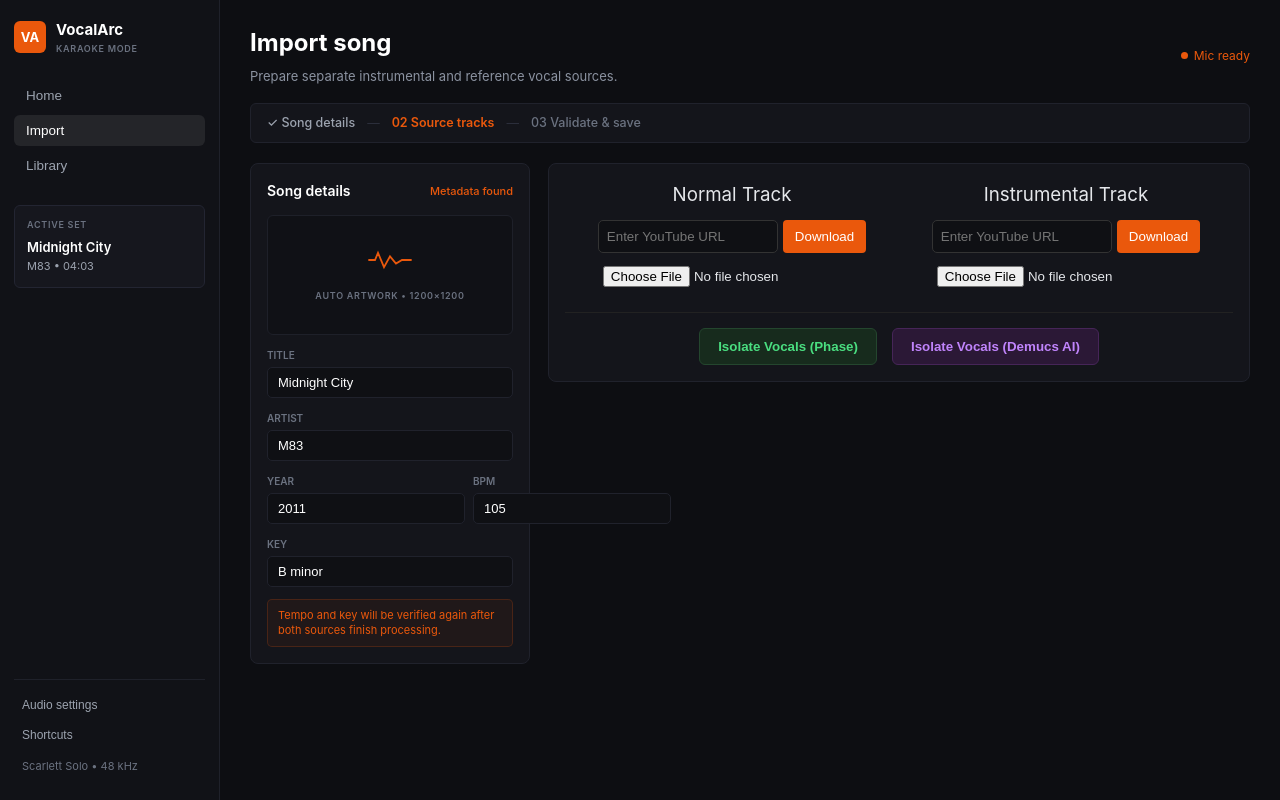
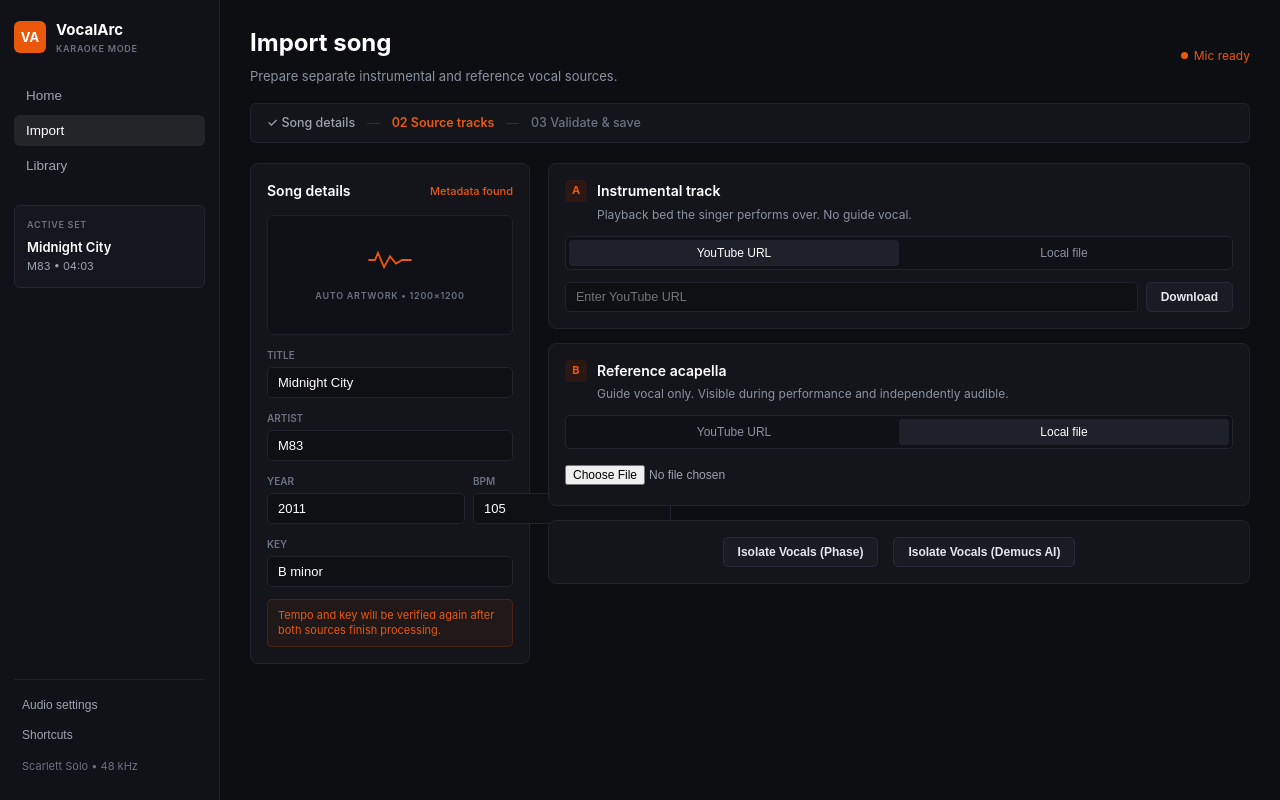
Before and after one commit to AnthonyLi88/KaraoScore, a Vue app: page / in a window 1280 px wide. Built offline with nearby package versions, Linux system fonts and the light colour scheme.

Commit message:
Added track source cards with YouTube URL and file upload tabs

```diff
--- a/src/renderer/src/App.vue
+++ b/src/renderer/src/App.vue
@@ -1,16 +1,23 @@
 <script setup lang="ts">
 import { ref } from 'vue'
 
+// Functional Track States
 const urlNormal = ref('')
 const statusNormal = ref('')
 const audioUrlNormal = ref('')
+const normalFileName = ref('')
 
 const urlInstrumental = ref('')
 const statusInstrumental = ref('')
 const audioUrlInstrumental = ref('')
+const instrumentalFileName = ref('')
 
 const statusVocals = ref('')
 const audioUrlVocals = ref('')
+
+// Tabs: 'url' | 'file'
+const tabInstrumental = ref<'url' | 'file'>('url')
+const tabNormal = ref<'url' | 'file'>('file')
 
 // Navigation
 const currentNav = ref('import')
@@ -21,6 +28,19 @@ const songArtist = ref('M83')
 const songYear = ref('2011')
 const songBpm = ref('105')
 const songKey = ref('B minor')
+
+const onFileSelected = (event: Event, type: 'normal' | 'instrumental') => {
+  const input = event.target as HTMLInputElement
+  const file = input.files?.[0]
+  if (!file) return
+
+  if (type === 'normal') {
+    normalFileName.value = file.name
+  } else {
+    instrumentalFileName.value = file.name
+  }
+  handleFileUpload(event, type)
+}
 
 const downloadAudio = async (type: 'normal' | 'instrumental'): Promise<void> => {
   const url = type === 'normal' ? urlNormal.value : urlInstrumental.value
@@ -38,14 +58,14 @@ const downloadAudio = async (type: 'normal' | 'instrumental'): Promise<void> =>
 
   if (type === 'normal') {
     if (result.success && result.audioUrl) {
-      statusNormal.value = 'Success!'
+      statusNormal.value = 'Ready'
       audioUrlNormal.value = result.audioUrl
     } else {
       statusNormal.value = `Error: ${result.error}`
     }
   } else {
     if (result.success && result.audioUrl) {
-      statusInstrumental.value = 'Success!'
+      statusInstrumental.value = 'Ready'
       audioUrlInstrumental.value = result.audioUrl
     } else {
       statusInstrumental.value = `Error: ${result.error}`
@@ -70,14 +90,14 @@ const handleFileUpload = async (event: Event, type: 'normal' | 'instrumental') =
 
   if (type === 'normal') {
     if (result.success && result.audioUrl) {
-      statusNormal.value = `Loaded: ${file.name}`
+      statusNormal.value = 'Ready'
       audioUrlNormal.value = result.audioUrl
     } else {
       statusNormal.value = `Error: ${result.error}`
     }
   } else {
     if (result.success && result.audioUrl) {
-      statusInstrumental.value = `Loaded: ${file.name}`
+      statusInstrumental.value = 'Ready'
       audioUrlInstrumental.value = result.audioUrl
     } else {
       statusInstrumental.value = `Error: ${result.error}`
@@ -183,9 +203,9 @@ const isolateVocalsDemucs = async () => {
       </div>
     </aside>
 
-    <!-- Main Content Area -->
+    <!-- Main Workspace Area -->
     <main class="main-content">
-      <!-- Page Header -->
+      <!-- Header -->
       <header class="page-header">
         <div>
           <h1>Import song</h1>
@@ -206,6 +226,7 @@ const isolateVocalsDemucs = async () => {
         <span class="step-item">03 Validate &amp; save</span>
       </div>
 
+      <!-- Two-Column Grid -->
       <div class="grid-container">
         <!-- Left Column: Song Details -->
         <section class="panel song-panel">
@@ -256,76 +277,133 @@ const isolateVocalsDemucs = async () => {
           </div>
         </section>
 
-        <!-- Right Side: Existing audio functional tracks during development -->
+        <!-- Right Column: Audio Sources & Vocal Isolation -->
         <section class="sources-column">
-          <div class="panel" style="display: flex; flex-direction: column; gap: 20px;">
-            <div style="display: flex; justify-content: space-around; width: 100%;">
-              <!-- Normal Track -->
-              <div style="display: flex; flex-direction: column; align-items: center; gap: 10px;">
-                <h3>Normal Track</h3>
-                <div style="display: flex; flex-direction: column; gap: 8px;">
-                  <div style="display: flex; gap: 5px;">
+          <!-- Track A: Instrumental Track -->
+          <div class="panel track-panel">
+            <div class="track-header">
+              <span class="tag-letter">A</span>
+              <div class="track-info">
+                <h3>Instrumental track</h3>
+                <p>Playback bed the singer performs over. No guide vocal.</p>
+              </div>
+              <span v-if="statusInstrumental" class="track-status">{{ statusInstrumental }}</span>
+            </div>
+
+            <!-- Tabs: URL vs File -->
+            <div class="tabs">
+              <button
+                class="tab"
+                :class="{ active: tabInstrumental === 'url' }"
+                @click="tabInstrumental = 'url'"
+              >
+                YouTube URL
+              </button>
+              <button
+                class="tab"
+                :class="{ active: tabInstrumental === 'file' }"
+                @click="tabInstrumental = 'file'"
+              >
+                Local file
+              </button>
+            </div>
+
+            <!-- YouTube URL Input -->
+            <div v-if="tabInstrumental === 'url'" class="input-action-row">
               <input
-                      v-model="urlNormal"
+                v-model="urlInstrumental"
+                type="text"
                 placeholder="Enter YouTube URL"
-                      style="padding: 8px; width: 180px; border-radius: 5px; border: 1px solid #333; background: #0f1014; color: white;"
+                class="text-input"
               />
-                    <button @click="downloadAudio('normal')" style="padding: 8px 12px; cursor: pointer; background: #ea580c; color: white; border: none; border-radius: 4px;">Download</button>
+              <button class="btn btn-secondary" @click="downloadAudio('instrumental')">
+                Download
+              </button>
             </div>
+
+            <!-- Local File Input -->
+            <div v-else class="input-action-row">
               <input
                 type="file"
                 accept="audio/*"
-                    @change="(e) => handleFileUpload(e, 'normal')"
-                    style="width: 250px; padding: 5px;"
+                class="file-input"
+                @change="(e) => onFileSelected(e, 'instrumental')"
               />
             </div>
-                <p v-if="statusNormal" style="font-size: 0.85em; color: #ea580c;">{{ statusNormal }}</p>
-                <audio v-if="audioUrlNormal" :src="audioUrlNormal" controls style="width: 260px; height: 32px;"></audio>
           </div>
 
-              <!-- Instrumental Track -->
-              <div style="display: flex; flex-direction: column; align-items: center; gap: 10px;">
-                <h3>Instrumental Track</h3>
-                <div style="display: flex; flex-direction: column; gap: 8px;">
-                  <div style="display: flex; gap: 5px;">
+          <!-- Track B: Reference Vocal / Normal Track -->
+          <div class="panel track-panel">
+            <div class="track-header">
+              <span class="tag-letter">B</span>
+              <div class="track-info">
+                <h3>Reference acapella</h3>
+                <p>Guide vocal only. Visible during performance and independently audible.</p>
+              </div>
+              <span v-if="statusNormal" class="track-status">{{ statusNormal }}</span>
+            </div>
+
+            <!-- Tabs: URL vs File -->
+            <div class="tabs">
+              <button
+                class="tab"
+                :class="{ active: tabNormal === 'url' }"
+                @click="tabNormal = 'url'"
+              >
+                YouTube URL
+              </button>
+              <button
+                class="tab"
+                :class="{ active: tabNormal === 'file' }"
+                @click="tabNormal = 'file'"
+              >
+                Local file
+              </button>
+            </div>
+
+            <!-- YouTube URL Input -->
+            <div v-if="tabNormal === 'url'" class="input-action-row">
               <input
-                      v-model="urlInstrumental"
+                v-model="urlNormal"
+                type="text"
                 placeholder="Enter YouTube URL"
-                      style="padding: 8px; width: 180px; border-radius: 5px; border: 1px solid #333; background: #0f1014; color: white;"
+                class="text-input"
               />
-                    <button @click="downloadAudio('instrumental')" style="padding: 8px 12px; cursor: pointer; background: #ea580c; color: white; border: none; border-radius: 4px;">Download</button>
+              <button class="btn btn-secondary" @click="downloadAudio('normal')">
+                Download
+              </button>
             </div>
+
+            <!-- Local File Input -->
+            <div v-else class="input-action-row">
               <input
                 type="file"
                 accept="audio/*"
-                    @change="(e) => handleFileUpload(e, 'instrumental')"
-                    style="width: 250px; padding: 5px;"
+                class="file-input"
+                @change="(e) => onFileSelected(e, 'normal')"
               />
-                </div>
-                <p v-if="statusInstrumental" style="font-size: 0.85em; color: #ea580c;">{{ statusInstrumental }}</p>
-                <audio v-if="audioUrlInstrumental" :src="audioUrlInstrumental" controls style="width: 260px; height: 32px;"></audio>
             </div>
           </div>
 
-            <!-- Isolation buttons -->
-            <div style="display: flex; justify-content: center; gap: 15px; padding-top: 15px; border-top: 1px solid #222;">
+          <!-- Isolation Block -->
+          <div class="panel" style="display: flex; flex-direction: column; align-items: center; gap: 12px;">
+            <div style="display: flex; gap: 15px;">
               <button
                 @click="isolateVocalsPhase"
                 :disabled="!audioUrlNormal || !audioUrlInstrumental"
-                style="padding: 10px 18px; font-weight: 600; cursor: pointer; background-color: #172b1d; color: #4ade80; border: 1px solid #24462e; border-radius: 6px;"
+                class="btn btn-secondary"
               >
                 Isolate Vocals (Phase)
               </button>
               <button
                 @click="isolateVocalsDemucs"
                 :disabled="!audioUrlNormal"
-                style="padding: 10px 18px; font-weight: 600; cursor: pointer; background-color: #2b1836; color: #c084fc; border: 1px solid #462558; border-radius: 6px;"
+                class="btn btn-secondary"
               >
                 Isolate Vocals (Demucs AI)
               </button>
             </div>
-            <p v-if="statusVocals" style="text-align: center; font-size: 0.9em; color: #ea580c;">{{ statusVocals }}</p>
-            <audio v-if="audioUrlVocals" :src="audioUrlVocals" controls style="margin: 0 auto; width: 360px; height: 34px;"></audio>
+            <p v-if="statusVocals" style="font-size: 0.9em; color: #ea580c; margin: 0;">{{ statusVocals }}</p>
           </div>
         </section>
       </div>
@@ -658,7 +736,131 @@ const isolateVocalsDemucs = async () => {
   color: #ea580c;
 }
 
+/* Right Column */
 .sources-column {
   flex: 1;
+  display: flex;
+  flex-direction: column;
+  gap: 14px;
+}
+
+.track-panel {
+  display: flex;
+  flex-direction: column;
+  gap: 12px;
+}
+
+.track-header {
+  display: flex;
+  align-items: flex-start;
+  gap: 10px;
+}
+
+.tag-letter {
+  width: 22px;
+  height: 22px;
+  background: #2b1713;
+  color: #ea580c;
+  border-radius: 4px;
+  display: flex;
+  align-items: center;
+  justify-content: center;
+  font-weight: 700;
+  font-size: 11px;
+  flex-shrink: 0;
+}
+
+.track-info {
+  flex: 1;
+}
+
+.track-info h3 {
+  font-size: 14px;
+  font-weight: 600;
+  color: #fff;
+  margin: 0 0 2px 0;
+}
+
+.track-info p {
+  font-size: 12px;
+  color: #8b92a0;
+  margin: 0;
+}
+
+.track-status {
+  font-size: 11px;
+  color: #ea580c;
+  font-weight: 500;
+}
+
+.tabs {
+  display: flex;
+  background: #101116;
+  border: 1px solid #20222c;
+  border-radius: 5px;
+  padding: 3px;
+}
+
+.tab {
+  flex: 1;
+  background: transparent;
+  border: none;
+  color: #8b92a0;
+  padding: 6px;
+  font-size: 12px;
+  font-weight: 500;
+  border-radius: 4px;
+  cursor: pointer;
+}
+
+.tab.active {
+  background: #1e202a;
+  color: #fff;
+}
+
+.input-action-row {
+  display: flex;
+  gap: 8px;
+}
+
+.text-input {
+  flex: 1;
+  background: #0f1014;
+  border: 1px solid #20222c;
+  border-radius: 5px;
+  padding: 7px 10px;
+  font-size: 12.5px;
+  color: #fff;
+  outline: none;
+}
+
+.text-input:focus {
+  border-color: #383c4e;
+}
+
+.file-input {
+  font-size: 12px;
+  color: #9ca3af;
+  padding: 4px 0;
+}
+
+.btn {
+  padding: 7px 14px;
+  border-radius: 5px;
+  font-size: 12px;
+  font-weight: 600;
+  cursor: pointer;
+  border: 1px solid transparent;
+  transition: all 0.15s ease;
+}
+
+.btn-secondary {
+  background: #1a1c24;
+  border-color: #262937;
+  color: #e5e7eb;
+}
+
+.btn-secondary:hover {
+  background: #222530;
 }
 </style>
```
Lines whose indentation alone changed are shown as unchanged.
